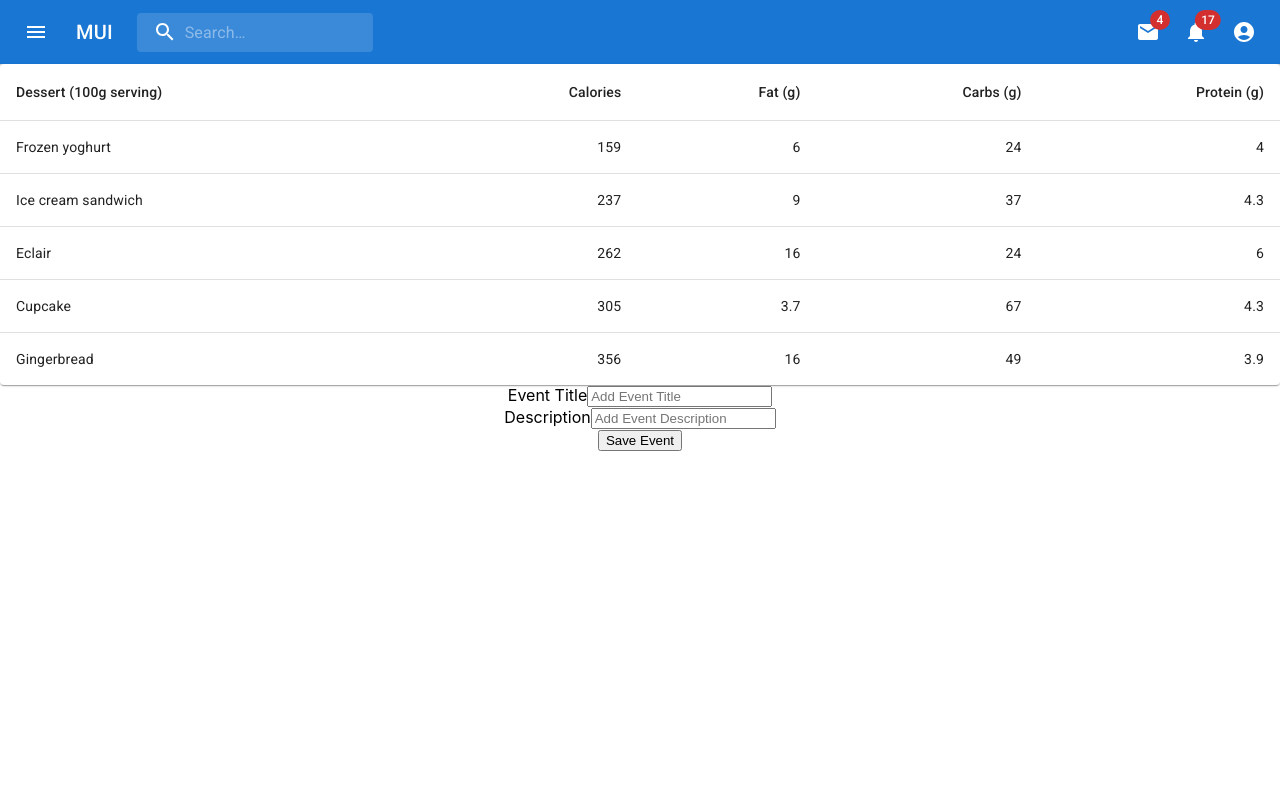
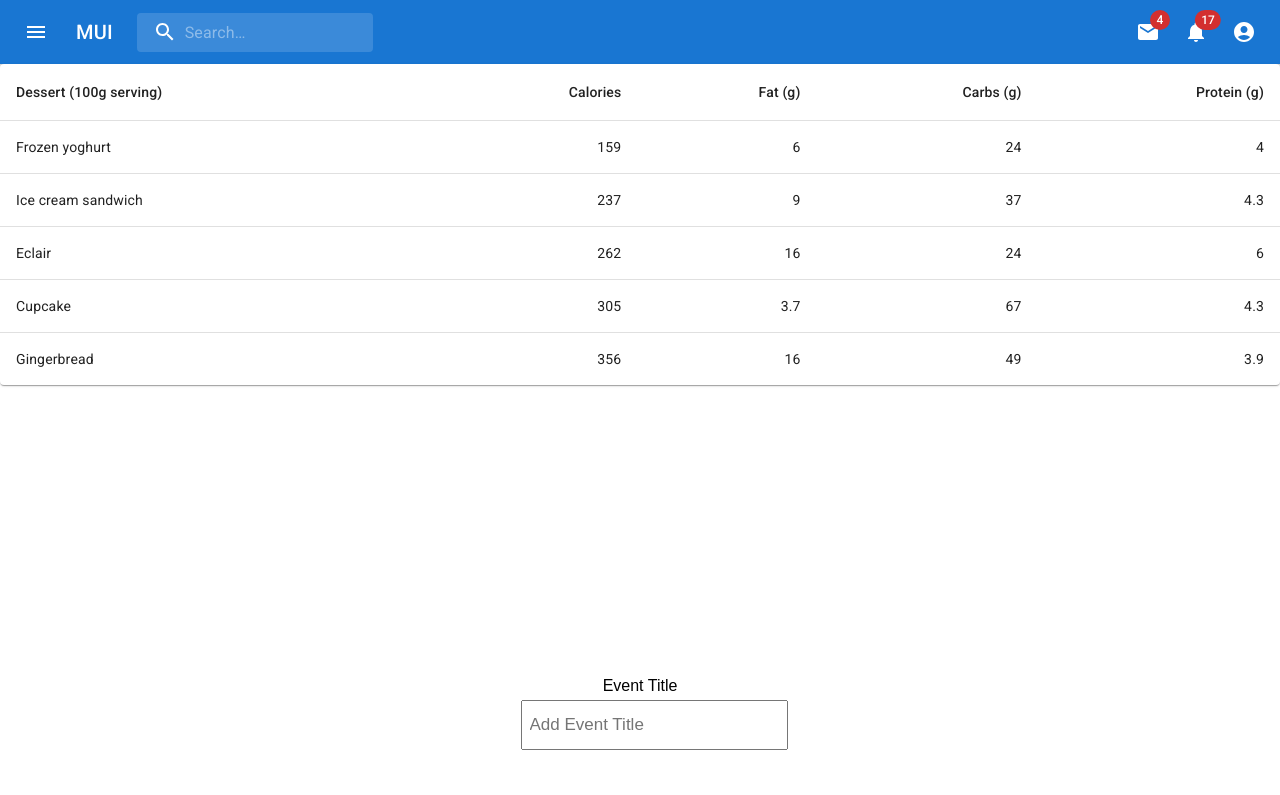
Before and after one commit to Pragati-C19/Event-Checker, a React (Create React App) app: page / in a window 1280 px wide. Shown: the top 795 px of the page. Built offline with nearby package versions, Linux system fonts and the light colour scheme.

Commit message:
change css for add-event

```diff
--- a/src/index.css
+++ b/src/index.css
@@ -1,13 +1,70 @@
 body {
   margin: 0;
-  font-family: -apple-system, BlinkMacSystemFont, 'Segoe UI', 'Roboto', 'Oxygen',
-    'Ubuntu', 'Cantarell', 'Fira Sans', 'Droid Sans', 'Helvetica Neue',
+  font-family: -apple-system, BlinkMacSystemFont, "Segoe UI", "Roboto", "Oxygen",
+    "Ubuntu", "Cantarell", "Fira Sans", "Droid Sans", "Helvetica Neue",
     sans-serif;
   -webkit-font-smoothing: antialiased;
   -moz-osx-font-smoothing: grayscale;
 }
 
 code {
-  font-family: source-code-pro, Menlo, Monaco, Consolas, 'Courier New',
+  font-family: source-code-pro, Menlo, Monaco, Consolas, "Courier New",
     monospace;
 }
+
+.title {
+  background: #f4f4f431;
+  margin: 5px;
+  padding: 10px 20px;
+  cursor: pointer;
+}
+
+.title h3 {
+  display: flex;
+  align-items: center;
+  justify-content: space-between;
+}
+
+.add-event {
+  margin-bottom: 40px;
+  font-family: "Poppins", sans-serif;
+  display: flex;
+  align-items: center;
+  justify-content: center;
+  flex-direction: column;
+  min-height: 100vh;
+  background-repeat: no-repeat;
+  background-attachment: fixed;
+  background-size: 250vh 100vh;
+}
+
+.event-control {
+  margin: 20px 0;
+}
+
+.event-control label {
+  display: block;
+}
+
+.event-control input {
+  width: 100%;
+  height: 40px;
+  margin: 5px;
+  padding: 3px 7px;
+  font-size: 17px;
+}
+
+.event-control-check {
+  display: flex;
+  align-items: center;
+  justify-content: space-between;
+}
+
+.event-control-check label {
+  flex: 1;
+}
+
+.event-control-check input {
+  flex: 2;
+  height: 20px;
+}
```
